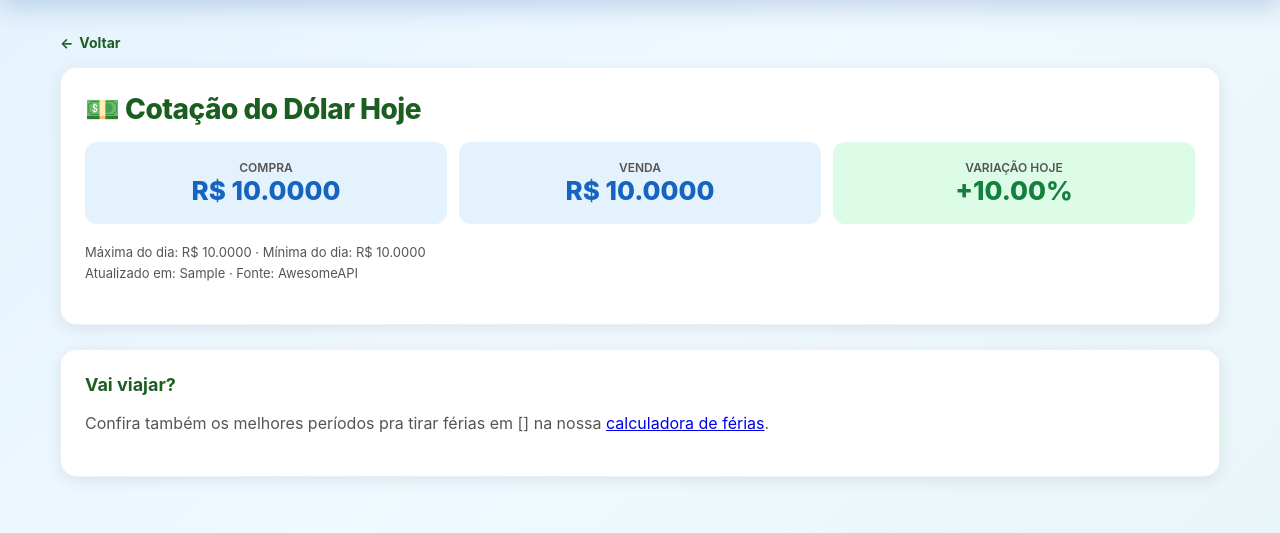
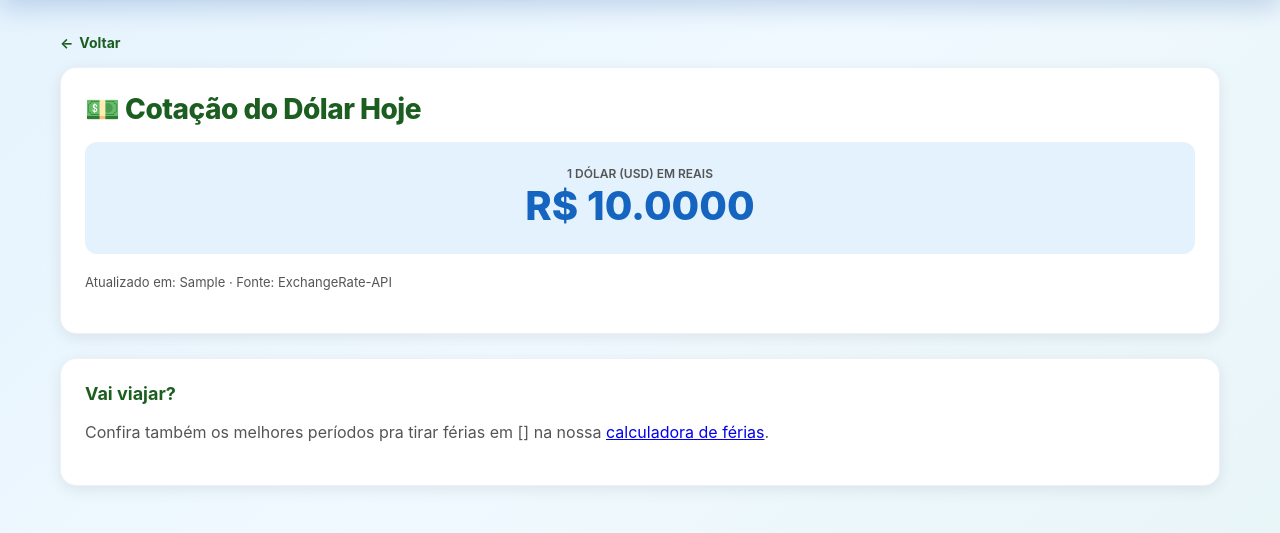
Before and after one commit to leanttro/leanttro_f, a Flask app: template templates/cotacao_dolar.html in a window 1280 px wide. Shown: the part 188-721 px from the top of the page. Run offline with Flask 3, Linux system fonts and the light colour scheme; the template is opened without the code that fills it: most values are stand-ins (such as "Sample title", 1, 10 or a date in 2020); a database or web service that is not in the repository returns one stand-in record (values such as "Sample title"); some libraries are stand-ins or nearby versions; grey boxes are pictures that could not be loaded.

Commit message:
Update cotacao_dolar.html

```diff
--- a/templates/cotacao_dolar.html
+++ b/templates/cotacao_dolar.html
@@ -1,11 +1,11 @@
 {% extends "_base.html" %}
 
 {% block title %}Cotação do Dólar Hoje ({{ hoje.strftime('%d/%m/%Y') }}) — Dólar para Real{% endblock %}
-{% block description %}Cotação do dólar hoje, atualizada em tempo real: valor de compra, venda e variação do dia. Confira antes de viajar ou fazer câmbio.{% endblock %}
+{% block description %}Cotação do dólar hoje: valor atualizado do dólar (USD) em reais (BRL). Confira antes de viajar ou fazer câmbio.{% endblock %}
 {% block og_title %}Cotação do Dólar Hoje{% endblock %}
-{% block og_description %}Valor do dólar hoje em reais, atualizado em tempo real, com compra, venda e variação do dia.{% endblock %}
+{% block og_description %}Valor do dólar hoje em reais, atualizado periodicamente.{% endblock %}
 {% block twitter_title %}Cotação do Dólar Hoje{% endblock %}
-{% block twitter_description %}Valor do dólar hoje em reais, atualizado em tempo real.{% endblock %}
+{% block twitter_description %}Valor do dólar hoje em reais, atualizado periodicamente.{% endblock %}
 
 {% block structured_data %}
 <script type="application/ld+json">
@@ -33,26 +33,13 @@
   </p>
   {% else %}
 
-  <div class="grid" style="grid-template-columns: repeat(auto-fit, minmax(160px, 1fr)); margin-top: 16px;">
-    <div style="background: var(--azul-claro); border-radius: 12px; padding: 18px; text-align: center;">
-      <div style="font-size: 12px; color: var(--texto-claro); font-weight: 600; text-transform: uppercase;">Compra</div>
-      <div style="font-size: 26px; font-weight: 800; color: var(--azul-escuro);">R$ {{ "%.4f"|format(cotacao.compra) }}</div>
-    </div>
-    <div style="background: var(--azul-claro); border-radius: 12px; padding: 18px; text-align: center;">
-      <div style="font-size: 12px; color: var(--texto-claro); font-weight: 600; text-transform: uppercase;">Venda</div>
-      <div style="font-size: 26px; font-weight: 800; color: var(--azul-escuro);">R$ {{ "%.4f"|format(cotacao.venda) }}</div>
-    </div>
-    <div style="background: {{ 'var(--vermelho-claro)' if cotacao.variacao_pct < 0 else '#dcfce7' }}; border-radius: 12px; padding: 18px; text-align: center;">
-      <div style="font-size: 12px; color: var(--texto-claro); font-weight: 600; text-transform: uppercase;">Variação hoje</div>
-      <div style="font-size: 26px; font-weight: 800; color: {{ 'var(--vermelho)' if cotacao.variacao_pct < 0 else '#15803d' }};">
-        {{ "%+.2f"|format(cotacao.variacao_pct) }}%
-      </div>
-    </div>
+  <div style="background: var(--azul-claro); border-radius: 12px; padding: 24px; text-align: center; margin-top: 16px;">
+    <div style="font-size: 12px; color: var(--texto-claro); font-weight: 600; text-transform: uppercase;">1 Dólar (USD) em Reais</div>
+    <div style="font-size: 40px; font-weight: 800; color: var(--azul-escuro);">R$ {{ "%.4f"|format(cotacao.valor) }}</div>
   </div>
 
   <p style="margin-top: 18px; font-size: 13px; color: var(--texto-claro);">
-    Máxima do dia: R$ {{ "%.4f"|format(cotacao.maxima) }} · Mínima do dia: R$ {{ "%.4f"|format(cotacao.minima) }}<br>
-    Atualizado em: {{ cotacao.atualizado_em }} · Fonte: AwesomeAPI
+    Atualizado em: {{ cotacao.atualizado_em }} · Fonte: ExchangeRate-API
   </p>
   {% endif %}
 </div>
```
